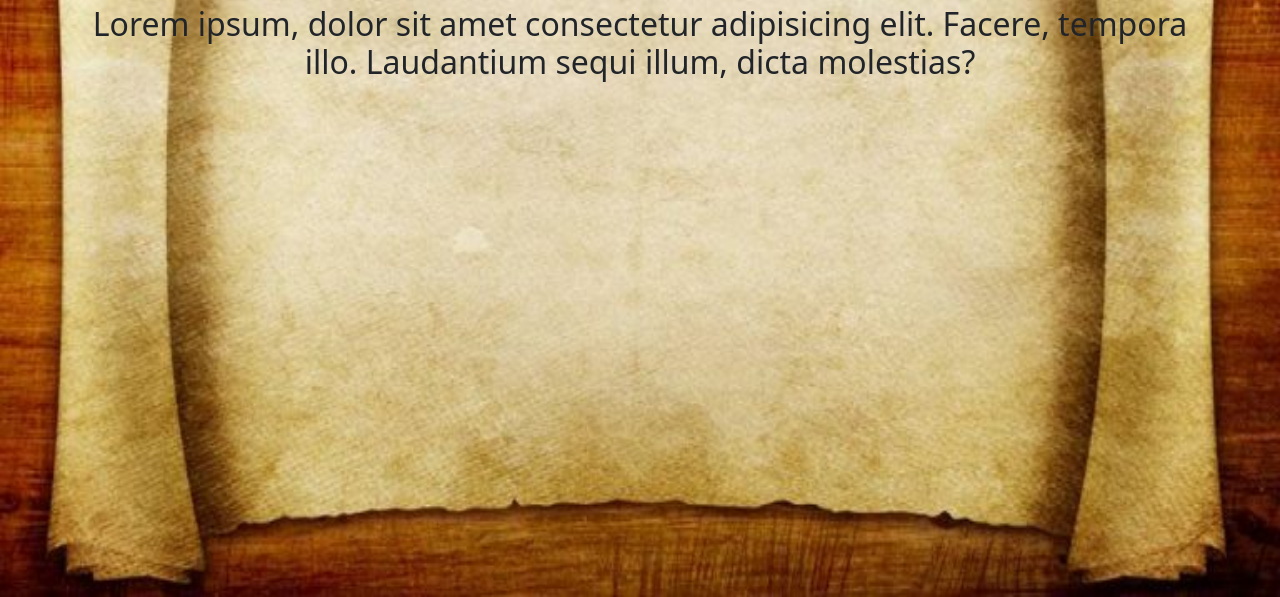
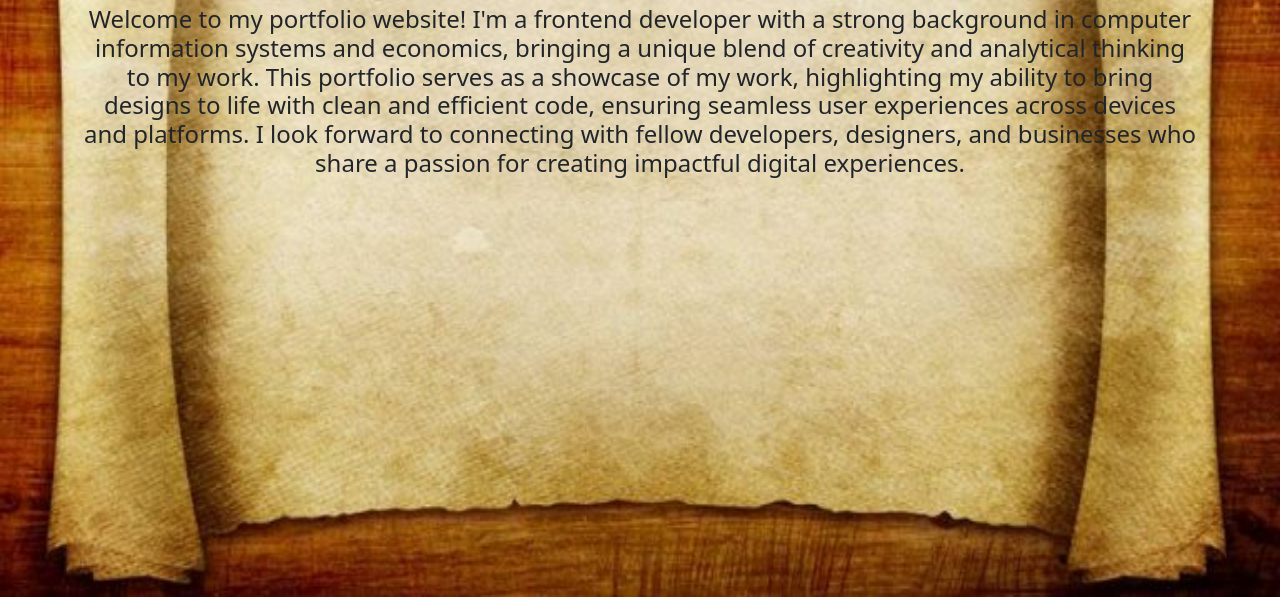
Before and after one commit to tumelorabale/Mywebsite, a plain HTML site: page index.html in a window 1280 px wide. Shown: the part 203-800 px from the top of the page. Drawn offline with nearby package versions, Linux system fonts and the light colour scheme.

Commit message:
third commit

```diff
--- a/index.html
+++ b/index.html
@@ -38,9 +38,15 @@
 <section id="landingpg">
     <div class="container text-center align-item-bet">
         <h1 class="p-5">Hello, I am Tumelo</h1>
-        <p class="h2">
-            Lorem ipsum, dolor sit amet consectetur adipisicing elit. Facere, tempora illo.
-            Laudantium  sequi illum, dicta molestias?
+        <p class="h4">
+            Welcome to my portfolio website! I'm a frontend developer with a strong background
+            in computer information systems and economics,
+            bringing a unique blend of creativity and analytical thinking to my work.
+            This portfolio serves as a showcase of my work, highlighting my ability to bring
+            designs to life with clean and efficient code,
+            ensuring seamless user experiences across devices and platforms.
+            I look forward to connecting with fellow developers, designers,
+            and businesses who share a passion for creating impactful digital experiences.
         </p>
 
 
```
